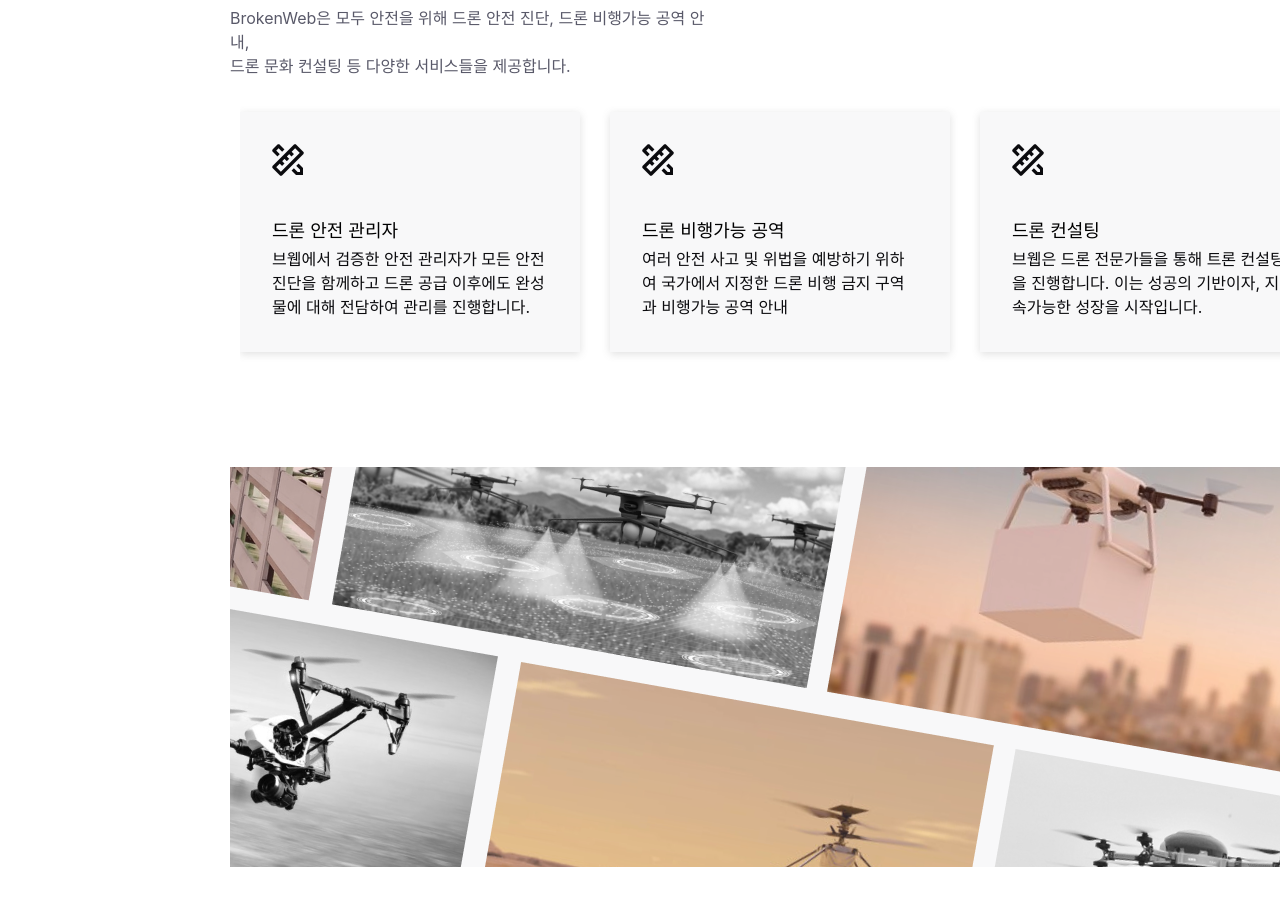
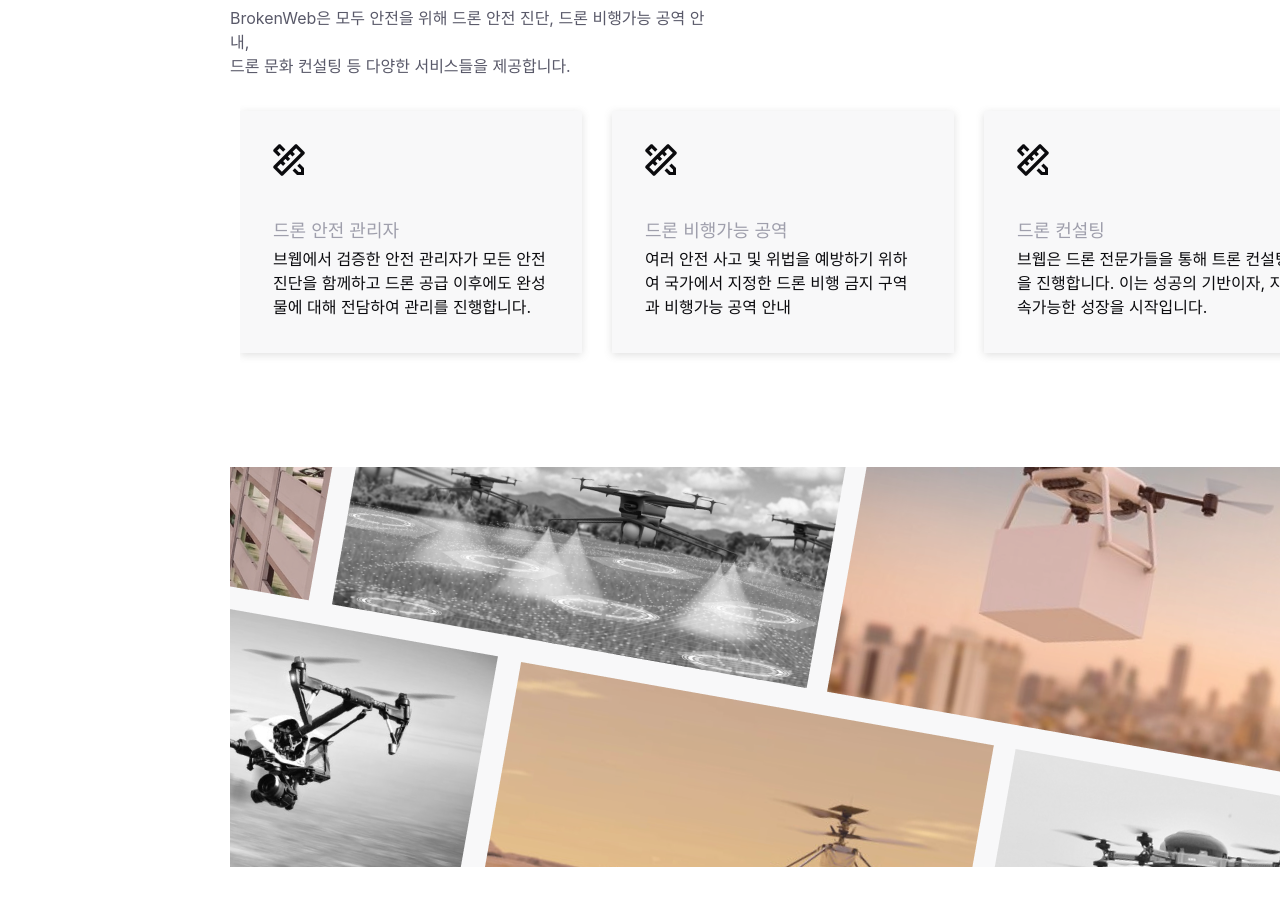
Before and after one commit to Advanced-web-programming/Front-end, a React (Create React App) app: page / in a window 1280 px wide. Shown: the part 1154-2059 px from the top of the page. Built offline with nearby package versions, Linux system fonts and the light colour scheme.

Commit message:
add button event

```diff
--- a/src/modules/information/Card.jsx
+++ b/src/modules/information/Card.jsx
@@ -6,6 +6,7 @@ const Container = styled.section`
  height: 240px;
  width: 340px;
  background-color: #F8F8F9;
+ border: 1px solid #F8F8F9;
  box-shadow: rgba(99, 99, 99, 0.2) 0px 2px 8px 0px;
 
  &:hover{
@@ -32,7 +33,7 @@ export function Card(props) {
   return(
     <Container>
       <CardImg src={cardIcon} />
-      <Text color={"#000000"} size={"18px"} weight={"400"}>{props.title}</Text>
+      <Text color={"#9F9FAC"} size={"18px"} weight={"400"}>{props.title}</Text>
       <Text color={"#0B0B0E"} size={"16px"} weight={"400"}>{props.content}</Text>
     </Container>
   )
```
